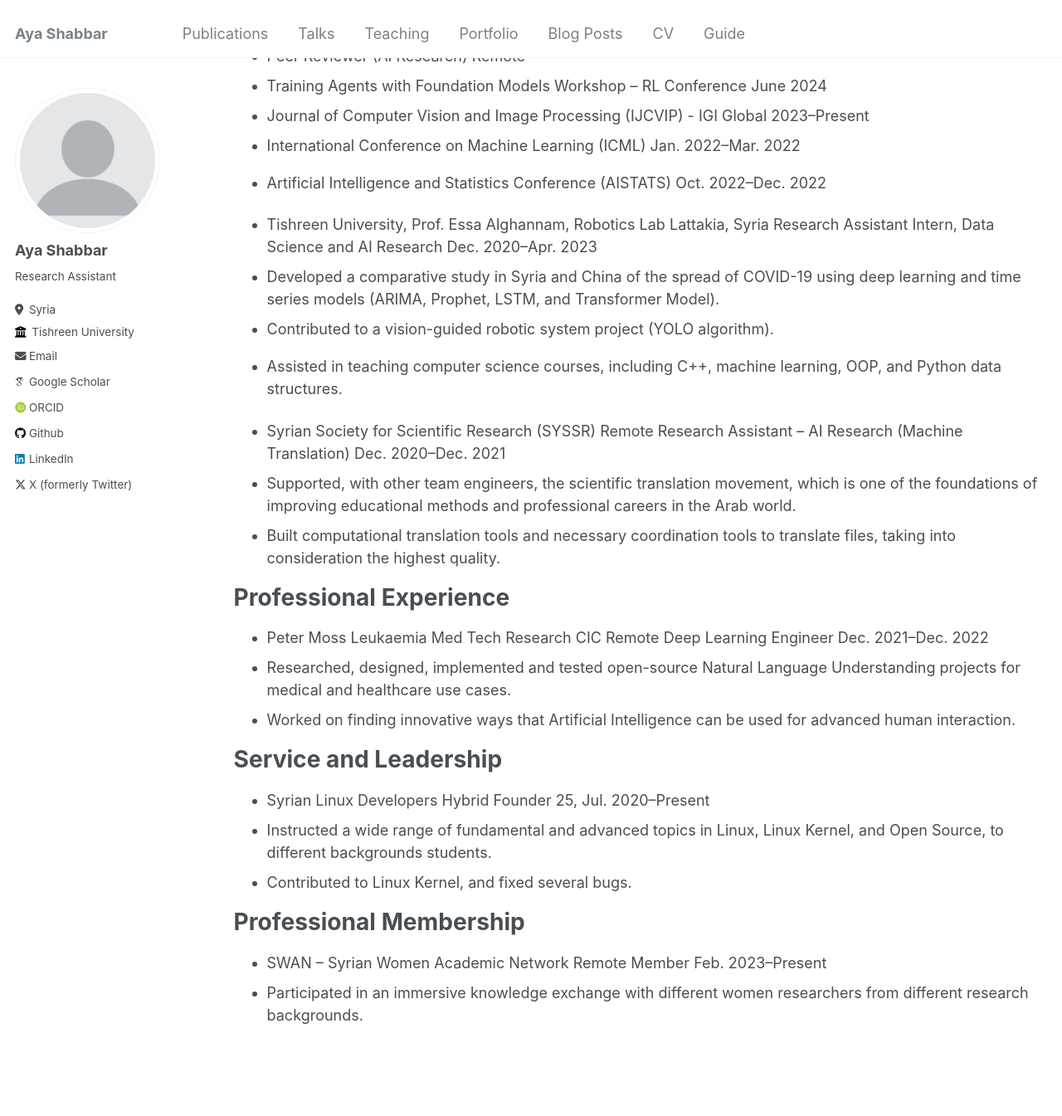
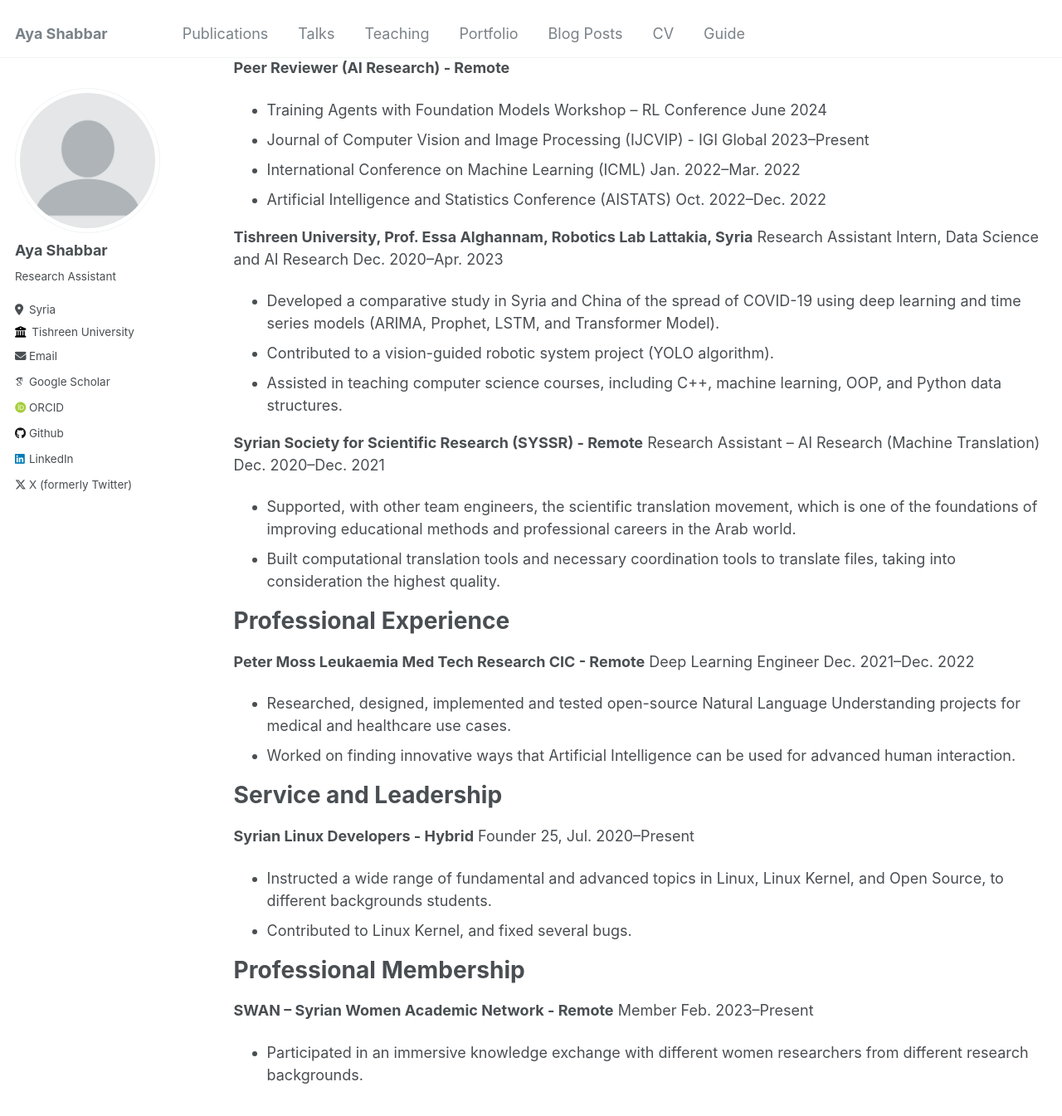
Before and after one commit to ayashabbar/ayashabbar.github.io, a Jekyll site: the page built from _pages/cv.md, in a window 1280 px wide and 1400 px high, scrolled down 279 px. Shown: the top 1345 px of the window at 83% size. Built offline with Jekyll 4.4.1, drawn with Linux system fonts in a browser that asks for light colours; some web fonts are replaced.

Commit message:
Update cv.md

```diff
--- a/_pages/cv.md
+++ b/_pages/cv.md
@@ -11,19 +11,19 @@ redirect_from:
 
 Education
 ======
-* Tishreen University, Mechanical and Electrical Engineering Department Lattakia, Syria
-* Bachelor of Science in Mechatronics Engineering Oct. 2015 – Oct. 2022
+**Tishreen University, Mechanical and Electrical Engineering Department Lattakia, Syria**
+ - Bachelor of Science in Mechatronics Engineering Oct. 2015 – Oct. 2022
 
 Research Experience
 ======
-* Peer Reviewer (AI Research) Remote
+**Peer Reviewer (AI Research) - Remote**
 - Training Agents with Foundation Models Workshop – RL Conference June 2024
 - Journal of Computer Vision and Image Processing (IJCVIP) - IGI Global 2023–Present
 - International Conference on Machine Learning (ICML) Jan. 2022–Mar. 2022
 - Artificial Intelligence and Statistics Conference (AISTATS) Oct. 2022–Dec. 2022
 
 
-* Tishreen University, Prof. Essa Alghannam, Robotics Lab Lattakia, Syria
+**Tishreen University, Prof. Essa Alghannam, Robotics Lab Lattakia, Syria**
 Research Assistant Intern, Data Science and AI Research Dec. 2020–Apr. 2023
 - Developed a comparative study in Syria and China of the spread of COVID-19 using deep learning
 and time series models (ARIMA, Prophet, LSTM, and Transformer Model).
@@ -31,7 +31,7 @@ and time series models (ARIMA, Prophet, LSTM, and Transformer Model).
 - Assisted in teaching computer science courses, including C++, machine learning, OOP, and Python
 data structures.
 
-* Syrian Society for Scientific Research (SYSSR) Remote
+**Syrian Society for Scientific Research (SYSSR) - Remote**
 Research Assistant – AI Research (Machine Translation) Dec. 2020–Dec. 2021
 - Supported, with other team engineers, the scientific translation movement, which is one of the
 foundations of improving educational methods and professional careers in the Arab world.
@@ -40,7 +40,7 @@ into consideration the highest quality.
 
 Professional Experience
 ======
-* Peter Moss Leukaemia Med Tech Research CIC Remote
+**Peter Moss Leukaemia Med Tech Research CIC - Remote**
 Deep Learning Engineer Dec. 2021–Dec. 2022
 - Researched, designed, implemented and tested open-source Natural Language Understanding projects
 for medical and healthcare use cases.
@@ -49,7 +49,7 @@ for medical and healthcare use cases.
 
 Service and Leadership
 ======
-* Syrian Linux Developers Hybrid
+**Syrian Linux Developers - Hybrid**
 Founder 25, Jul. 2020–Present
 - Instructed a wide range of fundamental and advanced topics in Linux, Linux Kernel, and Open Source,
 to different backgrounds students.
@@ -58,6 +58,6 @@ to different backgrounds students.
 
 Professional Membership
 ======
-* SWAN – Syrian Women Academic Network Remote
+**SWAN – Syrian Women Academic Network - Remote**
 Member Feb. 2023–Present
 - Participated in an immersive knowledge exchange with different women researchers from different research backgrounds.
```
